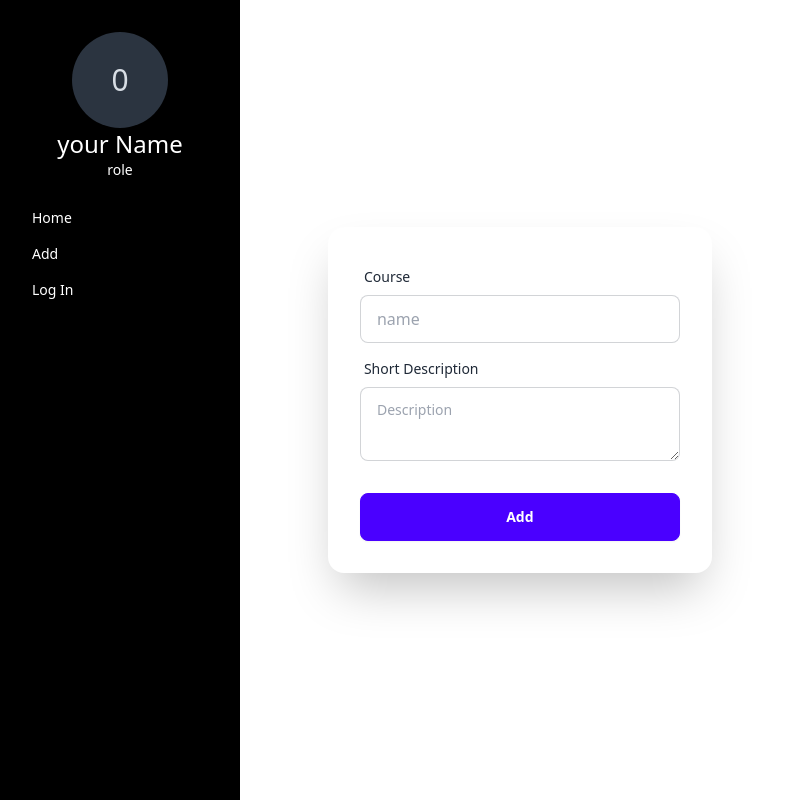
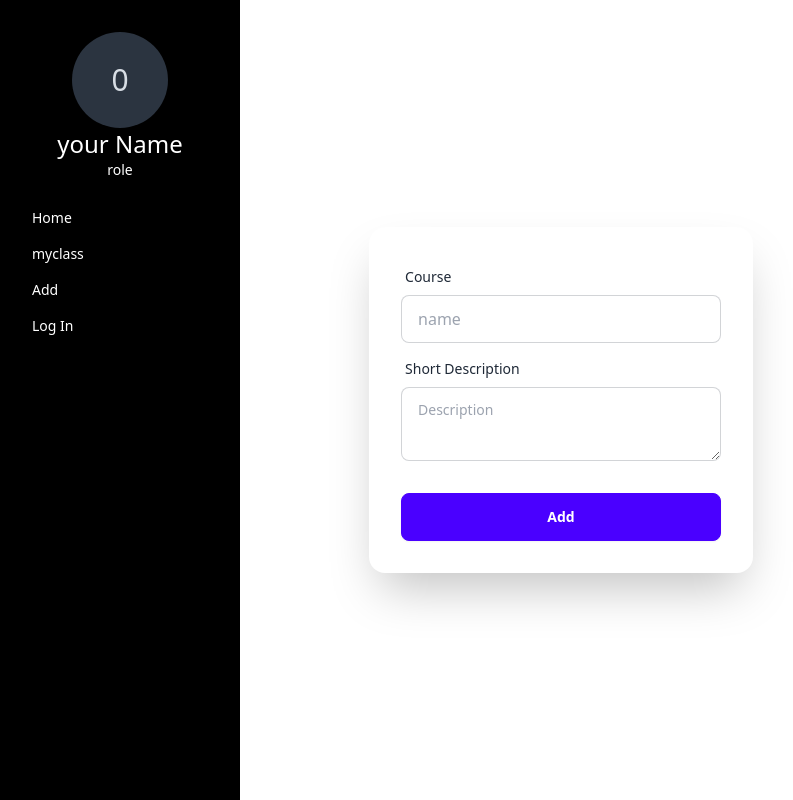
Before and after one commit to ashraf56/EduHub, a React (Vite) app: page /add in a window 1280 px wide. Shown: the whole page, without its empty margins (0-793 px from the left). Built offline with nearby package versions, Linux system fonts and the light colour scheme; no server answers.

Commit message:
protected route completed

```diff
--- a/src/Home/Home.jsx
+++ b/src/Home/Home.jsx
@@ -49,6 +49,9 @@ const handlelogOut=()=>{
               <Link to={'/'}>Home</Link>
             </li>
             <li>
+              <Link to={'/myclass'}>myclass</Link>
+            </li>
+            <li>
               <Link to={'/add'}>Add</Link>
             </li>
          { user?  <li>
--- /dev/null
+++ b/src/Hook/getMyclass.js
@@ -0,0 +1,28 @@
+import axios from "axios";
+import { useQuery } from "react-query";
+import { ContextAuth } from "../AuthContext/Authcontext";
+import { useContext } from "react";
+
+const getMyclass = () => {
+
+    let {user} = useContext(ContextAuth)
+    const { refetch, data: myclass=[] } = useQuery({
+        queryKey: ['myclass', user?.email],
+        enabled:!!user?.email ,
+        queryFn: async () => {
+          const res = await axios.get(`http://localhost:3000/cart/${user?.email}`)
+
+          return res.data;
+
+        },
+
+      })
+
+
+      return[myclass,refetch]
+
+
+
+};
+
+export default getMyclass;
--- a/src/component/AddCourse/Addcourse.jsx
+++ b/src/component/AddCourse/Addcourse.jsx
@@ -44,7 +44,7 @@ const Addcourse = () => {
         <div>
             <div className="hero-content  min-h-screen flex-col lg:flex-row-reverse">
                 <div className="text-center lg:text-left">
-                    <h1 className="text-5xl font-bold">Create your profile!</h1>
+                    <h1 className="text-5xl font-bold"> Create A Course</h1>
 
                 </div>
                 <div className="card shrink-0 w-full max-w-sm shadow-2xl bg-base-100">
--- /dev/null
+++ b/src/component/Myclasses/Myclasses.jsx
@@ -0,0 +1,15 @@
+import React from 'react';
+import getMyclass from '../../Hook/getMyclass';
+
+const Myclasses = () => {
+    const [myclass]=getMyclass()
+    return (
+        <div>
+            {
+                myclass.name
+            }
+        </div>
+    );
+};
+
+export default Myclasses;
--- /dev/null
+++ b/src/route/Adminroute.jsx
@@ -0,0 +1,20 @@
+import React, { useContext } from 'react';
+import { Navigate } from 'react-router-dom';
+import { ContextAuth } from '../AuthContext/Authcontext';
+import getsingleUser from '../Hook/getsingleUser';
+
+const Adminroute = ({children}) => {
+    let {user ,loader}=useContext(ContextAuth)
+    let [Userinfo]=getsingleUser()
+
+if (loader ) {
+    return <span className="loading loading-bars loading-lg"></span>
+}
+if (user && Userinfo.role==='admin' ) {
+    return  children
+}
+
+    return <Navigate  to='/login' replace></Navigate>
+};
+
+export default Adminroute;
--- /dev/null
+++ b/src/route/Privateroute.jsx
@@ -0,0 +1,19 @@
+import React from 'react';
+import { useContext } from 'react';
+import { Navigate } from 'react-router-dom';
+import { ContextAuth } from '../AuthContext/Authcontext';
+
+const Privateroute = ({children}) => {
+    let {user ,loader}=useContext(ContextAuth)
+
+if (loader) {
+    return <span className="loading loading-bars loading-lg"></span>
+}
+if (user) {
+    return  children
+}
+
+    return <Navigate  to='/login' replace></Navigate>
+};
+
+export default Privateroute;
```
Also changed, not shown: src/route/Route.jsx (+11 -3 lines).
